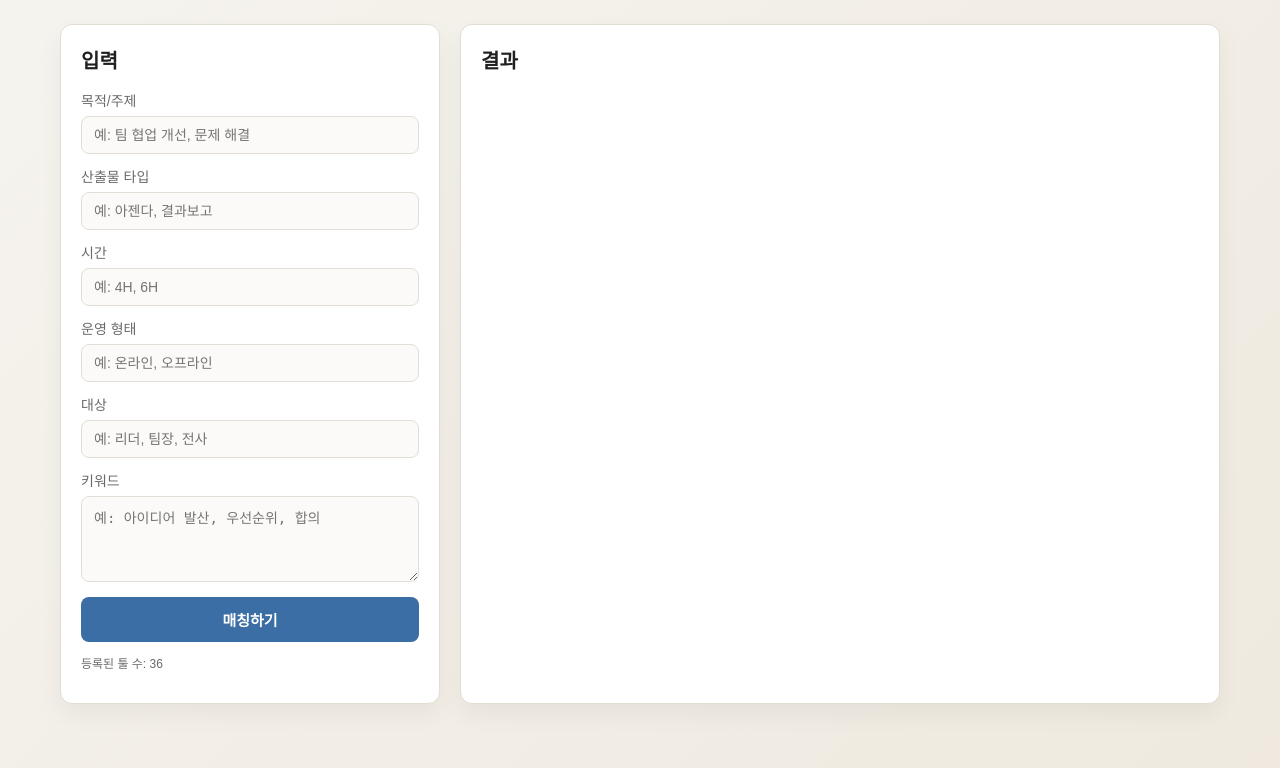
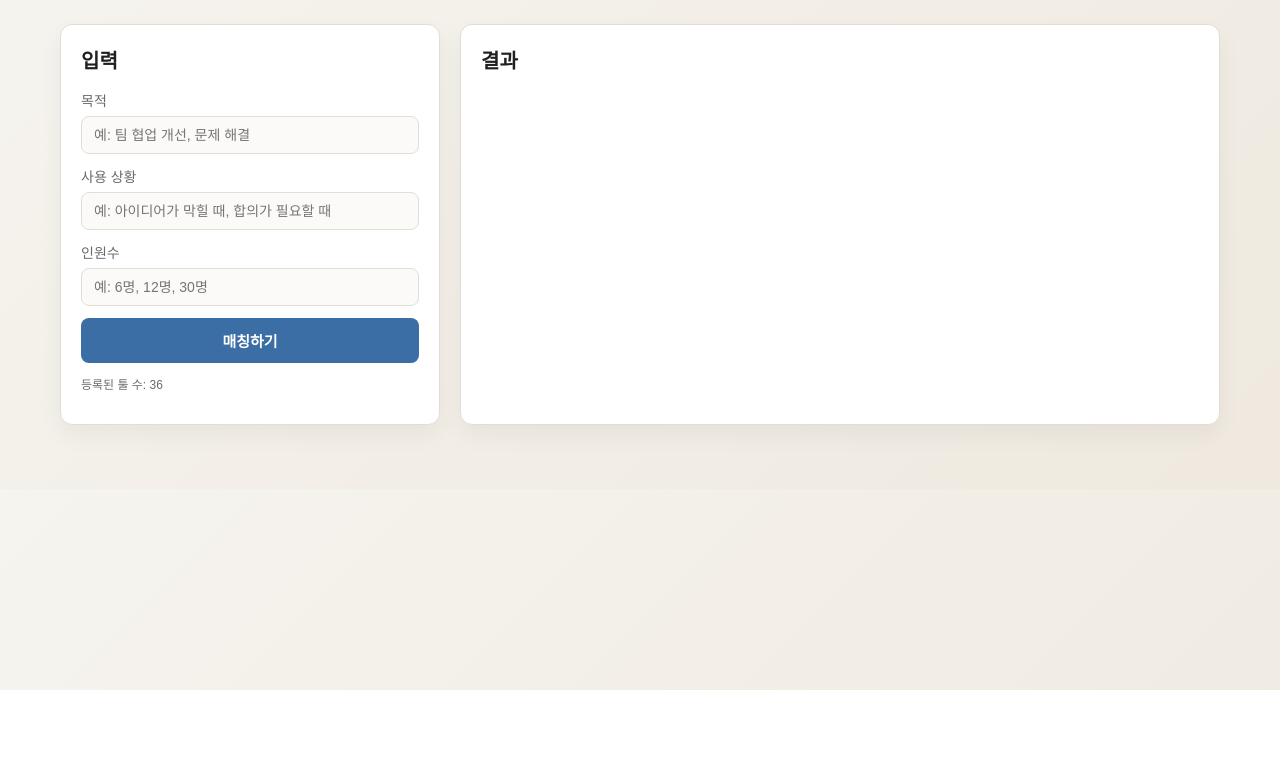
Before and after one commit to velanka-alt/facilitation-ai-agent, a Flask app: page / in a window 1280 px wide. Shown: the part 110-878 px from the top of the page. After the commit the page ends 800 px from the top, so only its background shows below. Run offline with Flask 3, Linux system fonts and the light colour scheme.

Commit message:
Simplify input fields for matcher

```diff
--- a/app/app.py
+++ b/app/app.py
@@ -175,12 +175,9 @@ def score_tools(query: str) -> List[MatchResult]:
 @app.route("/", methods=["GET", "POST"])
 def index():
     form = {
-        "goal": "",
-        "deliverable": "",
-        "duration": "",
-        "format": "",
-        "audience": "",
-        "keywords": "",
+        "purpose": "",
+        "situation": "",
+        "participants": "",
     }
     results: List[MatchResult] = []
     submitted = False
--- a/app/templates/index.html
+++ b/app/templates/index.html
@@ -18,28 +18,16 @@
         <h2>입력</h2>
         <form method="post" class="form">
           <label>
-            목적/주제
-            <input type="text" name="goal" value="{{ form.goal }}" placeholder="예: 팀 협업 개선, 문제 해결" />
+            목적
+            <input type="text" name="purpose" value="{{ form.purpose }}" placeholder="예: 팀 협업 개선, 문제 해결" />
           </label>
           <label>
-            산출물 타입
-            <input type="text" name="deliverable" value="{{ form.deliverable }}" placeholder="예: 아젠다, 결과보고" />
+            사용 상황
+            <input type="text" name="situation" value="{{ form.situation }}" placeholder="예: 아이디어가 막힐 때, 합의가 필요할 때" />
           </label>
           <label>
-            시간
-            <input type="text" name="duration" value="{{ form.duration }}" placeholder="예: 4H, 6H" />
-          </label>
-          <label>
-            운영 형태
-            <input type="text" name="format" value="{{ form.format }}" placeholder="예: 온라인, 오프라인" />
-          </label>
-          <label>
-            대상
-            <input type="text" name="audience" value="{{ form.audience }}" placeholder="예: 리더, 팀장, 전사" />
-          </label>
-          <label>
-            키워드
-            <textarea name="keywords" rows="4" placeholder="예: 아이디어 발산, 우선순위, 합의">{{ form.keywords }}</textarea>
+            인원수
+            <input type="text" name="participants" value="{{ form.participants }}" placeholder="예: 6명, 12명, 30명" />
           </label>
           <button type="submit">매칭하기</button>
         </form>
```
